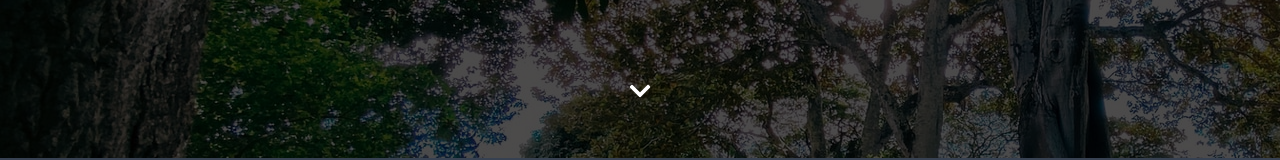
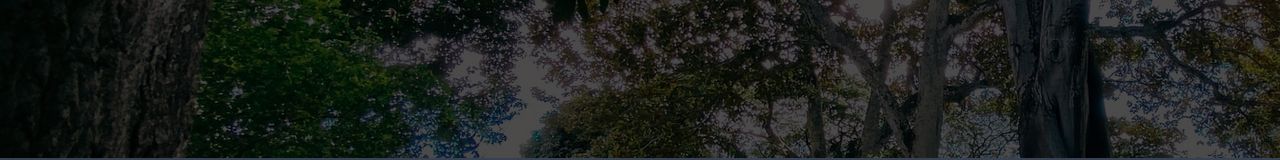
Before and after one commit to richardhofmaenner/linktree-frontend, a Next.js app: page / in a window 1280 px wide. Shown: the part 642-802 px from the top of the page. Built offline with nearby package versions, Linux system fonts and the light colour scheme.

Commit message:
Modified Button

```diff
--- a/components/Banner.tsx
+++ b/components/Banner.tsx
@@ -1,30 +1,24 @@
 import React from 'react'
 import PropTypes from 'prop-types'
 import styles from '@/styles/Banner.module.css'
+import Link from 'next/link'
 
-function Banner(props) {
+function Banner({ image, children }) {
   return (
     <div
       className={`flex flex-wrap justify-center content-center text-center ${styles.banner}`}
-      style={{ backgroundImage: `url(${props.image})` }}
+      style={{ backgroundImage: `url(${image})` }}
     >
       <div>
-        {props.children}
+        {children}
       </div>
-      <button className={`p-5 absolute bottom-12 text-2xl animation-scroll-down`} onClick={scrollDown}>
-        <i className="fas fa-chevron-down"></i>
-      </button>
     </div>
   )
 }
 
-function scrollDown() {
-  window.scrollTo({ top: window.innerHeight, behavior: 'smooth' })
-}
-
 Banner.propTypes = {
   image: PropTypes.string.isRequired,
-  children: PropTypes.node.isRequired
+  children: PropTypes.node.isRequired,
 }
 
 export default Banner
--- /dev/null
+++ b/components/ButtonLink.tsx
@@ -0,0 +1,24 @@
+import React from 'react'
+import PropTypes from 'prop-types'
+import Link from 'next/link'
+
+function ButtonLink({ href, style }) {
+  return (
+    <Link href={href}>
+      <a className={`p-5 `}>
+        <i className="fas fa-chevron-down" />
+      </a>
+    </Link>
+  )
+}
+
+ButtonLink.propTypes = {
+  href: PropTypes.string.isRequired,
+  style: PropTypes.oneOf(['inline', 'normal'])
+}
+
+ButtonLink.defaultProps = {
+  style: 'normal',
+}
+
+export default ButtonLink
--- a/layouts/HomeLayout.tsx
+++ b/layouts/HomeLayout.tsx
@@ -1,6 +1,5 @@
 import Head from 'next/head'
 import propTypes from 'prop-types'
-import Banner from '@/components/Banner'
 
 const React = require('react')
 
@@ -11,14 +10,8 @@ function HomeLayout({ title, children }) {
         <title>{title}</title>
       </Head>
       <header>
-        <Banner image={'/images/bg-home.jpg'}>
-          <h1 className="mb-40">Linktr.ee</h1>
-          <p className="h2">The simple clone</p>
-        </Banner>
+        {children}
       </header>
-      <main className="container mx-auto min-h-screen">
-        {children}
-      </main>
     </div>
   )
 }
--- a/pages/index.tsx
+++ b/pages/index.tsx
@@ -1,12 +1,15 @@
 import HomeLayout from '@/layouts/HomeLayout'
+import Banner from '@/components/Banner'
 
 const React = require('react')
 
 function HomePage() {
   return (
     <HomeLayout title="Welcome">
-      <section className="w-full md:w-1/2 md:mx-auto">
-      </section>
+      <Banner image="/images/bg-home.jpg">
+        <h1 className="mb-40">Linktr.ee</h1>
+        <p className="h2">The simple clone</p>
+      </Banner>
     </HomeLayout>
   )
 }
--- a/styles/Banner.module.css
+++ b/styles/Banner.module.css
@@ -19,6 +19,6 @@
     position: relative;
 }
 
-.banner > button {
+.banner > a {
     z-index: 100;
 }
```
